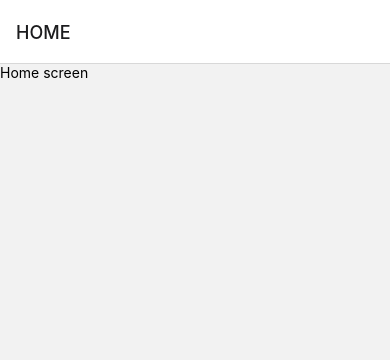
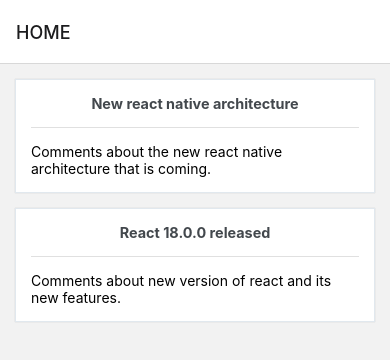
Before and after one commit to osielmesa/commentify, a React Native app: screen / in a window 390 px wide. Shown: the top 360 px of the page. Built offline with nearby package versions, Linux system fonts and the light colour scheme.

Commit message:
Adding mocked articles items to home screen
- useEffect custom hook added
- Ability to mock API calls with the useEffect hook
- Mocking articles objects
- Displaying articles in the home screen
- Adding react native elements UI kit
- Adding react native vector icons

```diff
--- a/package.json
+++ b/package.json
@@ -13,10 +13,13 @@
   "dependencies": {
     "@react-navigation/native": "^6.0.10",
     "@react-navigation/native-stack": "^6.6.1",
+    "@rneui/base": "^4.0.0-rc.1",
+    "@rneui/themed": "^4.0.0-rc.1",
     "react": "17.0.2",
     "react-native": "0.68.1",
     "react-native-safe-area-context": "^4.2.4",
-    "react-native-screens": "^3.13.1"
+    "react-native-screens": "^3.13.1",
+    "react-native-vector-icons": "^9.1.0"
   },
   "devDependencies": {
     "@babel/core": "^7.12.9",
--- /dev/null
+++ b/src/components/home/articleItem/index.tsx
@@ -0,0 +1,19 @@
+import React from 'react';
+import { ListRenderItem } from 'react-native';
+import { Card } from '@rneui/themed';
+
+import { ArticleType } from '../../../services/articles';
+import CustomText from '../../text';
+
+const ArticleItem: ListRenderItem<ArticleType> = ({ item }) => {
+  const { title, description } = item;
+  return (
+    <Card containerStyle={{ marginTop: 15 }}>
+      <Card.Title>{title}</Card.Title>
+      <Card.Divider />
+      <CustomText text={description} />
+    </Card>
+  );
+};
+
+export default ArticleItem;
--- /dev/null
+++ b/src/components/text/index.tsx
@@ -0,0 +1,12 @@
+import React from 'react';
+import { Text } from 'react-native';
+
+interface CustomTextProps {
+  text: string;
+}
+
+const CustomText: React.FC<CustomTextProps> = ({ text }) => {
+  return <Text>{text}</Text>;
+};
+
+export default CustomText;
--- /dev/null
+++ b/src/hooks/useFetch.ts
@@ -0,0 +1,31 @@
+import { useState, useEffect } from 'react';
+import { mockArticlesHttpCalls } from '../services/articles';
+
+const TIME_OUT: number = 1000;
+
+const useFetch = (url: string, options?: {}) => {
+  const [response, setResponse] = useState(null);
+  const [error, setError] = useState(null);
+
+  useEffect(() => {
+    const fetchCall = async () => {
+      try {
+        let json;
+        if (options?.mockArticles) {
+          json = await mockArticlesHttpCalls(url, TIME_OUT); // Mocking articles/ endpoint response
+        } else {
+          const res = await fetch(url, options);
+          json = await res.json();
+        }
+        setResponse(json);
+      } catch (e) {
+        setError(e);
+      }
+    };
+    fetchCall();
+  }, []);
+
+  return { response, error };
+};
+
+export default useFetch;
--- a/src/screens/Home/index.tsx
+++ b/src/screens/Home/index.tsx
@@ -1,13 +1,27 @@
 import React from 'react';
-import { View, ScrollView, Text } from 'react-native';
+import { View, Text, FlatList } from 'react-native';
+import useFetch from '../../hooks/useFetch';
+import { getArticlesEndpoint } from '../../services/articles';
+import ArticleItem from '../../components/home/articleItem';
 
 const HomeScreen: React.FC = () => {
+  const articlesRes = useFetch(getArticlesEndpoint, { mockArticles: true });
+  console.log('osiel', articlesRes);
+
+  if (articlesRes.response) {
+    return (
+      <FlatList
+        data={articlesRes.response}
+        renderItem={ArticleItem}
+        keyExtractor={item => item.id}
+      />
+    );
+  }
+
   return (
-    <ScrollView contentInsetAdjustmentBehavior="automatic">
-      <View>
-        <Text>Home screen</Text>
-      </View>
-    </ScrollView>
+    <View>
+      <Text>Home screen</Text>
+    </View>
   );
 };
 
--- /dev/null
+++ b/src/services/articles/index.ts
@@ -0,0 +1,37 @@
+export type ArticleType = {
+  id: string;
+  title: string;
+  description: string;
+};
+
+const mockedArticles: Array<ArticleType> = [
+  {
+    id: 'art1',
+    title: 'New react native architecture',
+    description:
+      'Comments about the new react native architecture that is coming.',
+  },
+  {
+    id: 'art2',
+    title: 'React 18.0.0 released',
+    description: 'Comments about new version of react and its new features.',
+  },
+];
+
+export const getArticlesEndpoint = '/articles';
+
+export const mockArticlesHttpCalls = (url: string, timeout: number) => {
+  return new Promise((resolve, reject) => {
+    setTimeout(() => {
+      if (url) {
+        switch (url) {
+          case getArticlesEndpoint:
+            resolve(mockedArticles);
+            return;
+          default:
+            reject({ message: 'Not found', code: 404 });
+        }
+      }
+    }, timeout);
+  });
+};
```
Also changed, not shown: 22 other files (tests, documents, lock files or other folders).
